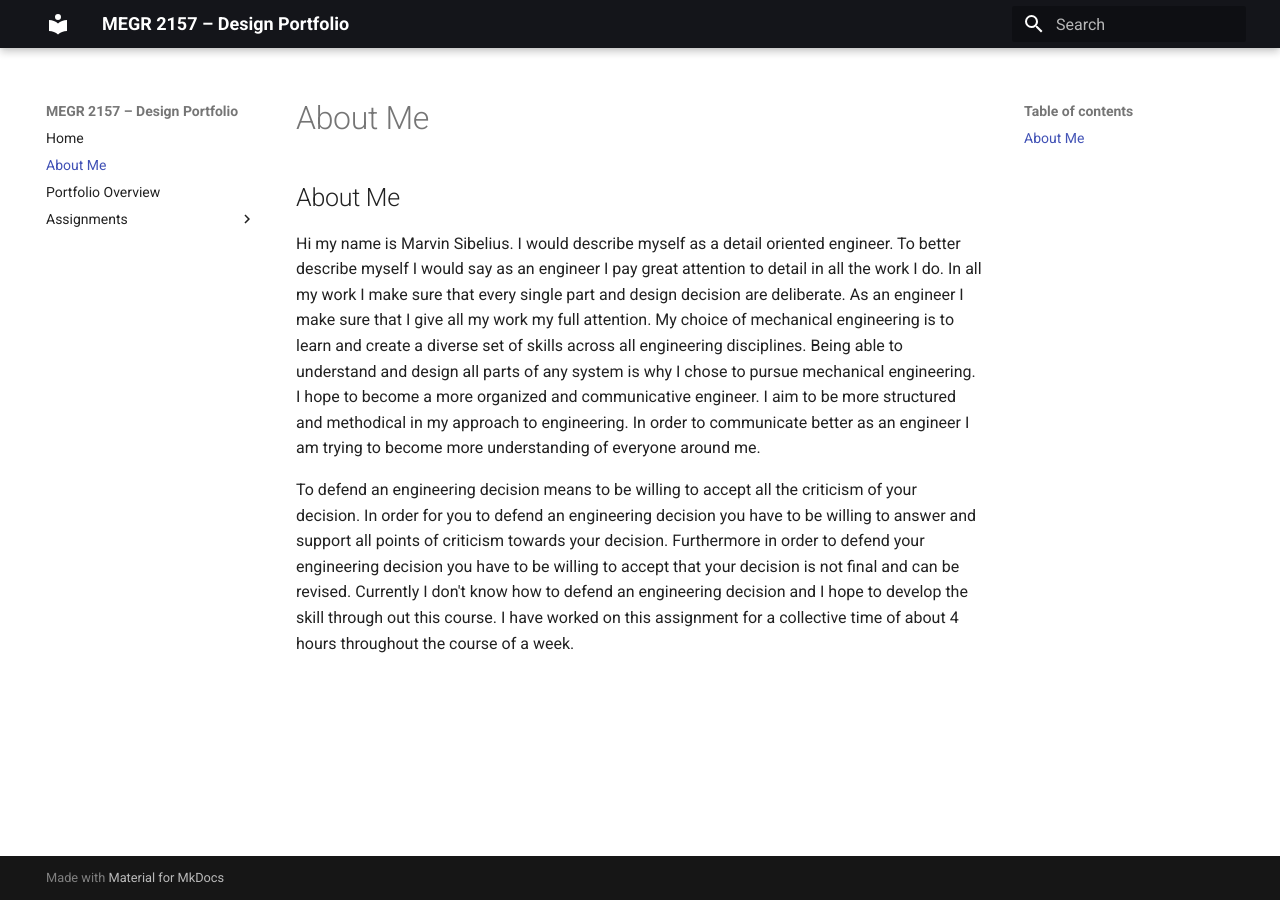
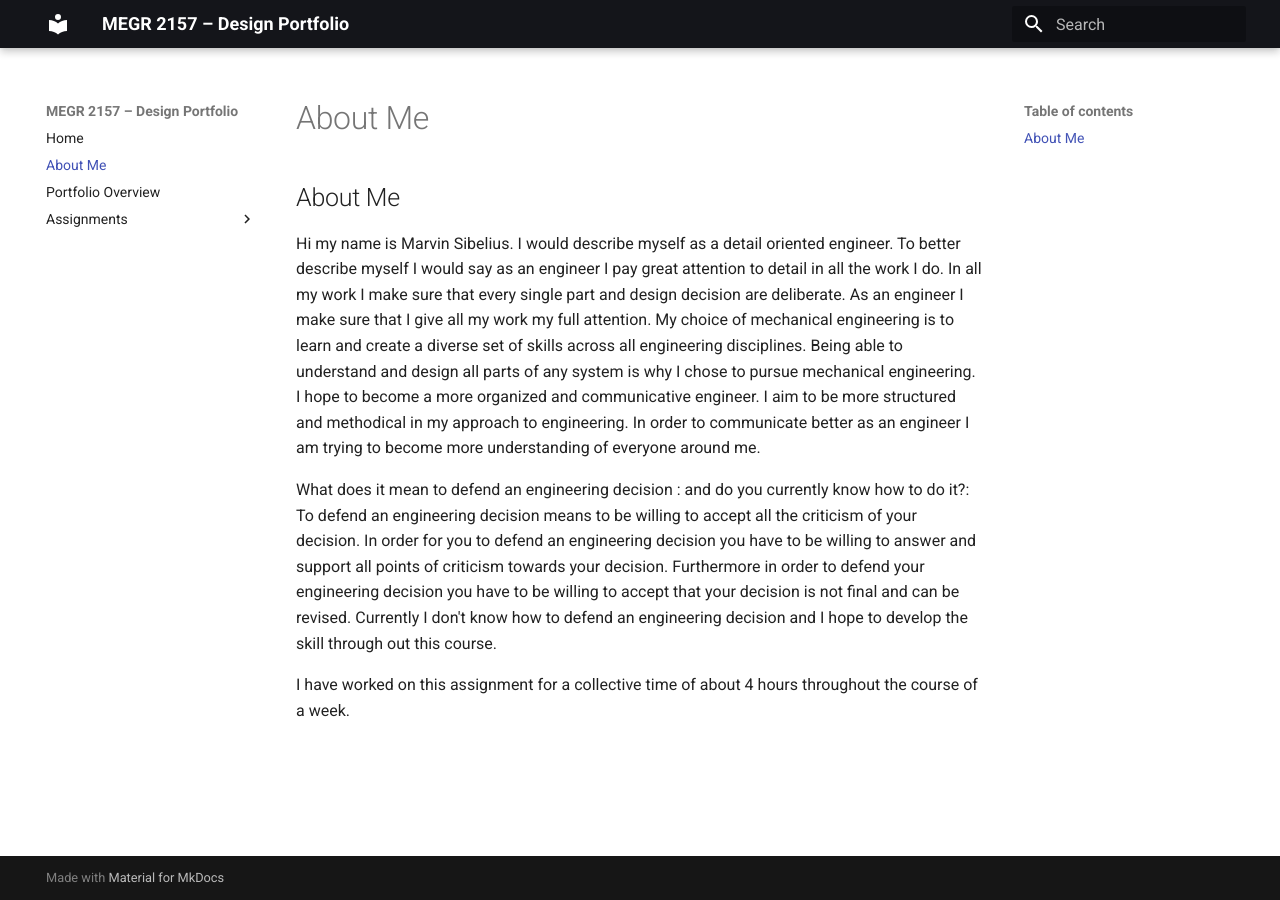
Before and after one commit to mbsibelius/megr2156-portfolio-mbs, an MkDocs documentation site: the page built from docs/aboutme/index.md, in a window 1280 px wide. Built offline with MkDocs 1.6.1 and Material for MkDocs 9.7.7, drawn with Linux system fonts in a browser that asks for light colours.

Commit message:
Expand 'About Me' with engineering decision defense
Added a section on defending engineering decisions and time spent on the assignment.

```diff
--- a/docs/aboutme/index.md
+++ b/docs/aboutme/index.md
@@ -2,4 +2,7 @@
 
 Hi my name is Marvin Sibelius. I would describe myself as a detail oriented engineer. To better describe myself I would say as an engineer I pay great attention to detail in all the work I do. In all my work I make sure that every single part and design decision are deliberate. As an engineer I make sure that I give all my work my full attention. My choice of mechanical engineering is to learn and create a diverse set of skills across all engineering disciplines. Being able to understand and design all parts of any system is why I chose to pursue mechanical engineering. I hope to become a more organized and communicative engineer. I aim to be more structured and methodical in my approach to engineering. In order to communicate better as an engineer I am trying to become more understanding of everyone around me.
 
-To defend an engineering decision means to be willing to accept all the criticism of your decision. In order for you to defend an engineering decision you have to be willing to answer and support all points of criticism towards your decision. Furthermore in order to defend your engineering decision you have to be willing to accept that your decision is not final and can be revised. Currently I don't know how to defend an engineering decision and I hope to develop the skill through out this course. I have worked on this assignment for a collective time of about 4 hours throughout the course of a week.
+What does it mean to defend an engineering decision : and do you currently know how to do it?:
+To defend an engineering decision means to be willing to accept all the criticism of your decision. In order for you to defend an engineering decision you have to be willing to answer and support all points of criticism towards your decision. Furthermore in order to defend your engineering decision you have to be willing to accept that your decision is not final and can be revised. Currently I don't know how to defend an engineering decision and I hope to develop the skill through out this course.
+
+I have worked on this assignment for a collective time of about 4 hours throughout the course of a week.
```
